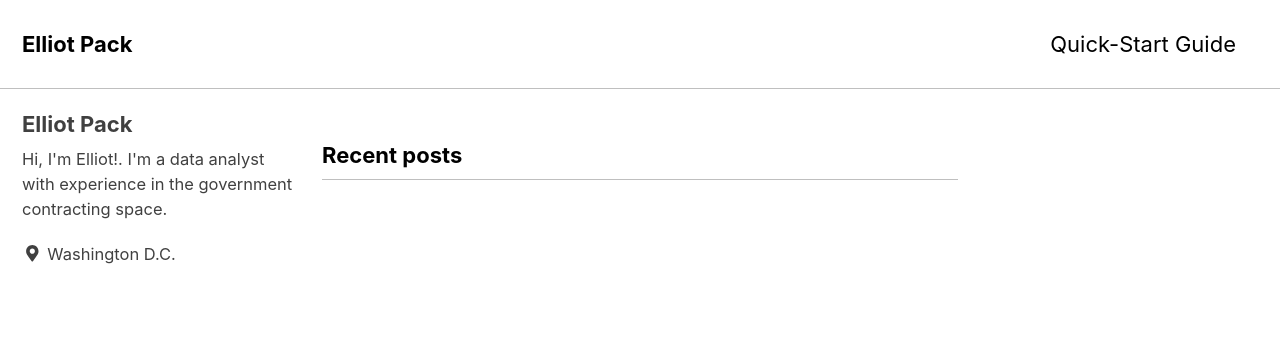
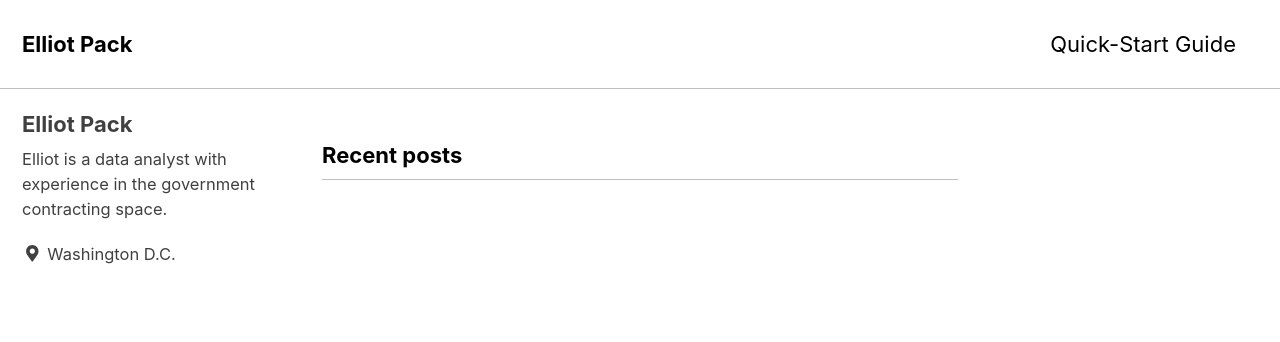
Before and after one commit to e-pack/e-pack.github.io, a Jekyll site: the page built from index.html, in a window 1280 px wide. Shown: the top 342 px of the page. Built offline with Jekyll 4.4.1, drawn with Linux system fonts in a browser that asks for light colours; cached includes are drawn as plain includes; nearby versions of some CDN libraries; the list of posts is cut into pages by our own code.

Commit message:
customization

```diff
--- a/_config.yml
+++ b/_config.yml
@@ -108,7 +108,7 @@ analytics:
 author:
   name             : "Elliot Pack"
   avatar           : # path of avatar image, e.g. "/assets/images/bio-photo.jpg"
-  bio              : "Hi, I'm Elliot!. I'm a data analyst with experience in the government contracting space."
+  bio              : "Elliot is a data analyst with experience in the government contracting space."
   location         : "Washington D.C."
   email            :
   links:
```
